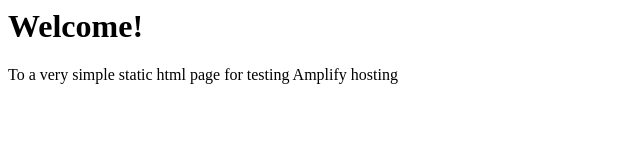
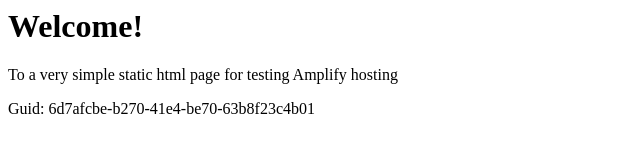
Before and after one commit to aws-aemilia-iad/Github-PR-Commit-Integration-Test-DoNotTouch-v1-gamma-us-east-1, a website: page src/index.html in a window 1280 px wide. Shown: the whole page, without its empty margins (0-640 px from the left). Drawn offline with Linux system fonts and the light colour scheme.

Commit message:
commit from integ tests

```diff
--- a/src/index.html
+++ b/src/index.html
@@ -1,3 +1,5 @@
+
+
 <html lang="en">
 
 <head>
@@ -10,6 +12,6 @@
 <body>
     <h1>Welcome!</h1>
     <p>To a very simple static html page for testing Amplify hosting</p>
-</body>
+    <p>Guid: 6d7afcbe-b270-41e4-be70-63b8f23c4b01</p></body>
 
 </html>
```
